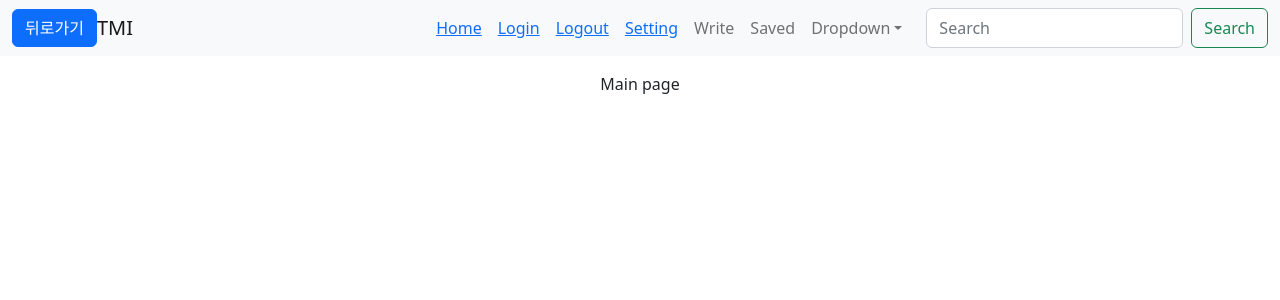
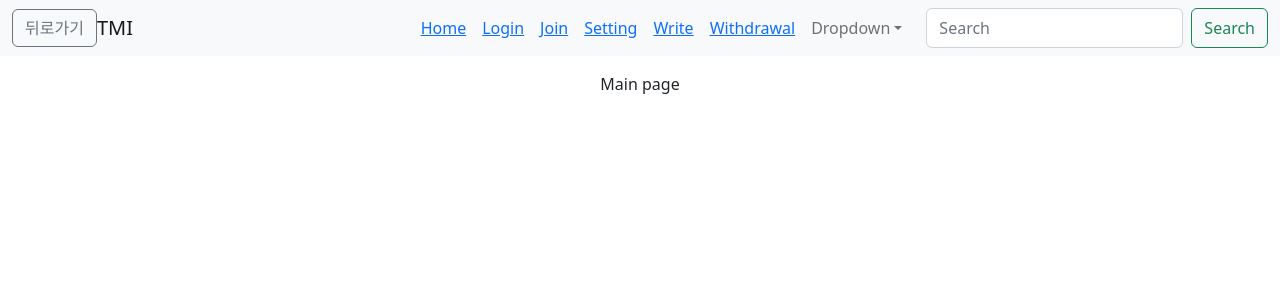
Before and after one commit to hun-jae/Text-Makes-Image, a React (Create React App) app in the folder front/: page / in a window 1280 px wide. Shown: the top 300 px of the page. Built offline with nearby package versions, Linux system fonts and the light colour scheme.

Commit message:
Update Nav link

```diff
--- a/front/src/components/Nav.js
+++ b/front/src/components/Nav.js
@@ -16,6 +16,7 @@ function Nav_() {
         <Navbar key={expand} bg="light" expand={expand} className="mb-3">
           <Container fluid>
             <Button
+              variant="outline-secondary"
               onClick={() => {
                 navigate(-1);
               }}
@@ -43,13 +44,17 @@ function Nav_() {
                     <Link to="/login">Login</Link>
                   </Nav.Link>
                   <Nav.Link>
-                    <Link to="/">Logout</Link>
+                    <Link to="/join">Join</Link>
                   </Nav.Link>
                   <Nav.Link>
                     <Link to="/membersetting">Setting</Link>
                   </Nav.Link>
-                  <Nav.Link href="/">Write</Nav.Link>
-                  <Nav.Link href="/">Saved</Nav.Link>
+                  <Nav.Link>
+                    <Link to="/write">Write</Link>
+                  </Nav.Link>
+                  <Nav.Link>
+                    <Link to="/withdrawal">Withdrawal</Link>
+                  </Nav.Link>
                   <NavDropdown
                     title="Dropdown"
                     id={`offcanvasNavbarDropdown-expand-${expand}`}
```
